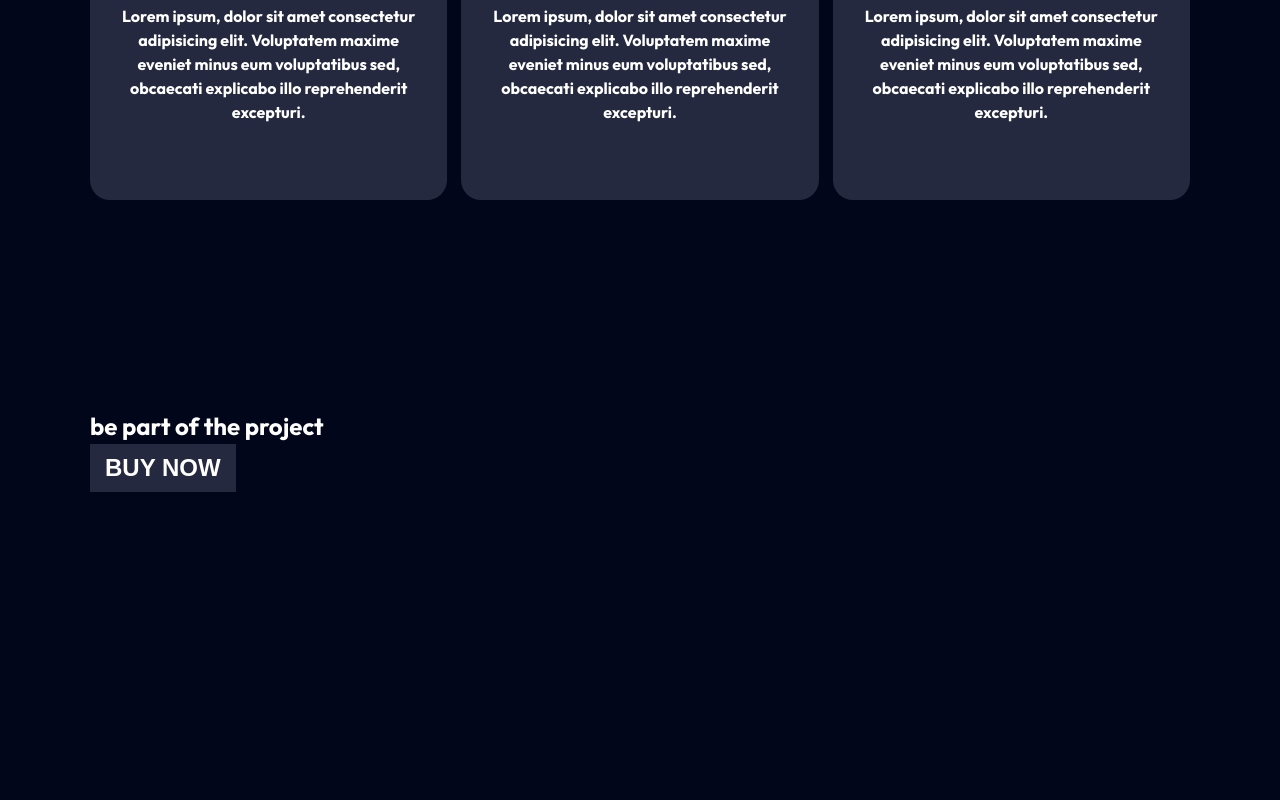
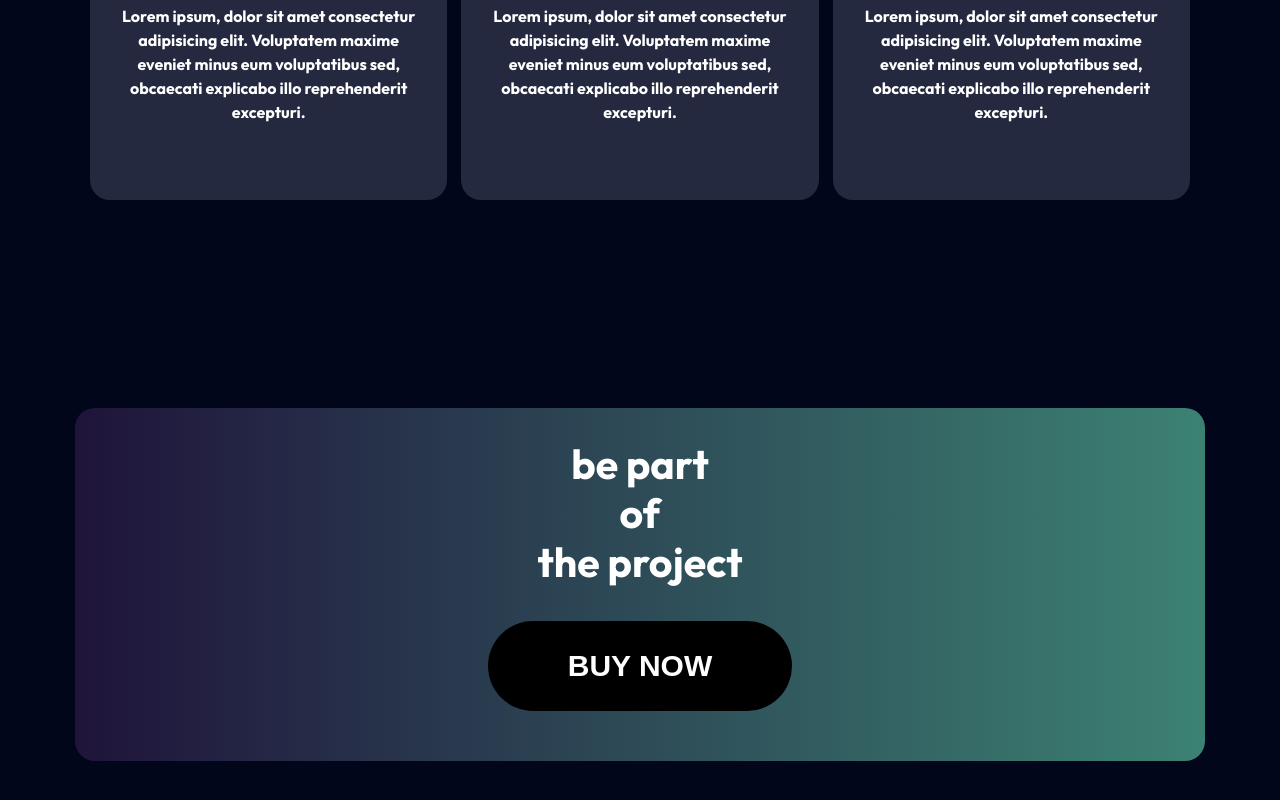
Before and after one commit to elmiramm/7_cripto, a website: page src/index.html in a window 1280 px wide. Shown: the part 3546-4346 px from the top of the page. Before the commit the page ends 4046 px from the top, so only its background shows below. Drawn offline with nearby package versions, Linux system fonts and the light colour scheme; files that its build step writes are made by us from their sources; files whose address does not match are found by name; a web font is replaced by a local one.

Commit message:
test.scss

```diff
--- a/src/index.html
+++ b/src/index.html
@@ -136,7 +136,7 @@ title: "Crypto"
 	</section>
 	<section class="test">
 		<div class="container">
-			<h2 class="test__title">be part of the project</h2>
+			<h2 class="test__title">be part <br> of <br> the project</h2>
 			<button class="test__btn btn" type="button">buy now</button>
 		</div>
 	</section>
--- a/src/scss/style.scss
+++ b/src/scss/style.scss
@@ -8,7 +8,7 @@ $accentColor: #4C99BB;
 $bg: #02061A;
 $bgContent: #24293F;
 $darkGradient: linear-gradient(to right, #262F45, #23263C);
-$gradient: linear-gradient(to right bottom, #1F143B, #3C8273);
+$gradient: linear-gradient(to right, #1F143B, #3C8273);
 
 $maxWidth: 1440px;
 $maxWidthContainer: 1130px;
@@ -431,3 +431,25 @@ button {
 		margin-bottom: 32px;
 	}
 }
+
+// Sixth section - Test
+.test {
+	margin-bottom: 269px;
+	& .container {
+		text-align: center;
+		padding: 32px 0px 50px;
+		background: $gradient;
+		border-radius: 20px;
+	}
+	&__title {
+		font-size: 41px;
+		line-height: 1.2;
+		margin-bottom: 34px;
+	}
+	&__btn {
+		font-size: 30px;
+		border-radius: 80px;
+		background-color: #000;
+		padding: 28px 80px;
+	}
+}
--- a/version.json
+++ b/version.json
@@ -1,3 +1,3 @@
 {
-    "main": "20230129141924"
+    "main": "20230129142237"
 }
```
Also changed, not shown: dist/css/style.css, dist/css/style.min.css, dist/index.html.
